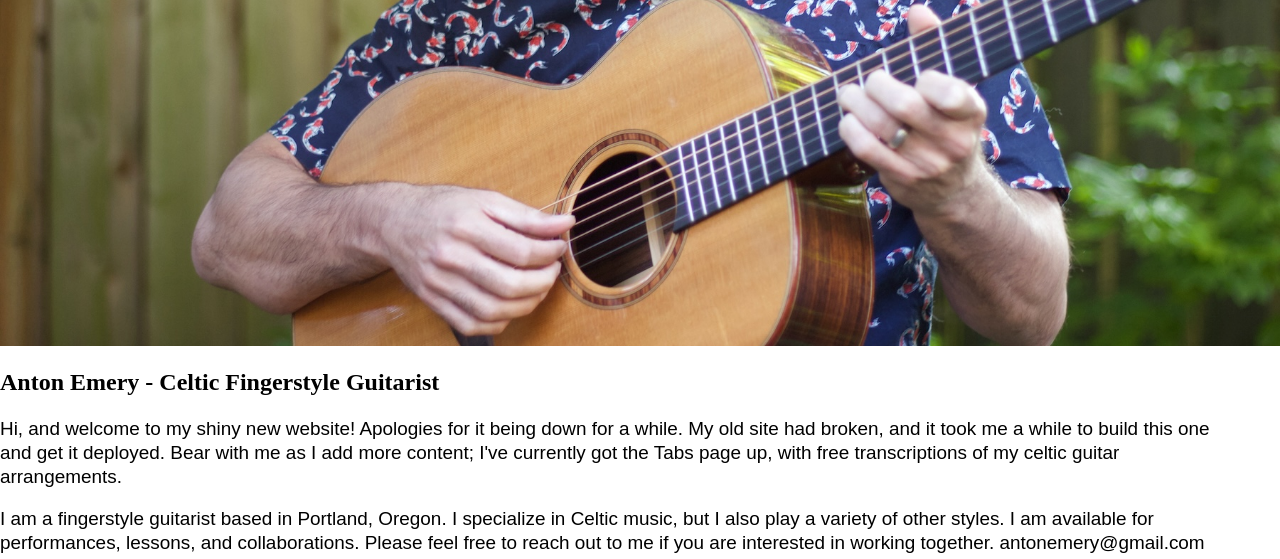
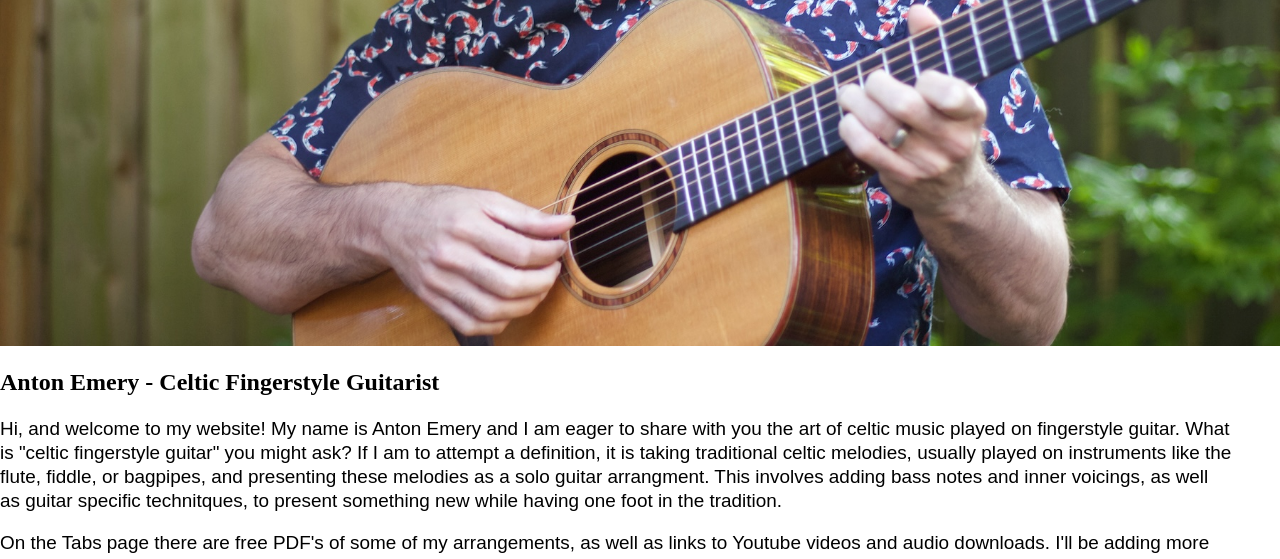
Before and after one commit to AntonEmery/website-rebuild-astro, an Astro site: page / in a window 1280 px wide. Shown: the part 525-1084 px from the top of the page. Built offline with nearby package versions, Linux system fonts and the light colour scheme; Astro itself is replaced by a stand-in of ours; a web font is replaced by a local one.

Commit message:
Update main website page with a longer intro section

```diff
--- a/src/pages/index.astro
+++ b/src/pages/index.astro
@@ -19,18 +19,33 @@ const title = 'Anton Emery - Celtic Fingerstyle Guitarist';
   />
   <MainContentSection title={title}>
     <p>
-      Hi, and welcome to my shiny new website! Apologies for it being down for a
-      while. My old site had broken, and it took me a while to build this one
-      and get it deployed. Bear with me as I add more content; I've currently
-      got the Tabs page up, with free transcriptions of my celtic guitar
-      arrangements.
+      Hi, and welcome to my website! My name is Anton Emery and I am eager to
+      share with you the art of celtic music played on fingerstyle guitar. What
+      is "celtic fingerstyle guitar" you might ask? If I am to attempt a
+      definition, it is taking traditional celtic melodies, usually played on
+      instruments like the flute, fiddle, or bagpipes, and presenting these
+      melodies as a solo guitar arrangment. This involves adding bass notes and
+      inner voicings, as well as guitar specific technitques, to present
+      something new while having one foot in the tradition.
     </p>
 
     <p>
-      I am a fingerstyle guitarist based in Portland, Oregon. I specialize in
-      Celtic music, but I also play a variety of other styles. I am available
-      for performances, lessons, and collaborations. Please feel free to reach
-      out to me if you are interested in working together. antonemery@gmail.com
+      On the Tabs page there are free PDF's of some of my arrangements, as well
+      as links to Youtube videos and audio downloads. I'll be adding more
+      content to help folks put together their own arrangments, as that is where
+      I feel the real fun begins. If there are any specific topics you would
+      like me to cover, please let me know.
+    </p>
+
+    <p>
+      Besides celtic music on guitar I play a handful of other instruments and
+      enjoy listening to and exploring other styles of music. I've been playing
+      irish flute for 20 years, if I am at a session I am probably playing that
+      more than rhythm guitar. I play old time clawhammer banjo, and more
+      recently decided to tackle the fiddle. I enjoy playing fingerstyle blues
+      and early jazz, and can flatpick the occasional bluegrass tune. To me they
+      are all branches off the same tree, and playing in one style informs
+      another.
     </p>
   </MainContentSection>
 </Layout>
```
